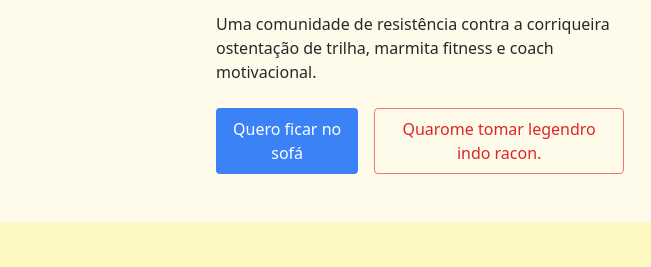
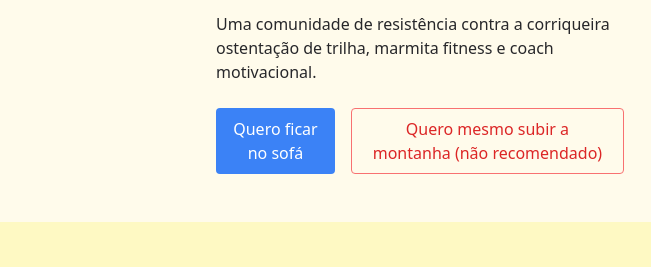
Before and after one commit to eaport/sedentarios, a plain HTML site: page index.html in a window 1280 px wide. Shown: the part 212-479 px from the top of the page, 0-651 px from the left. Drawn offline with nearby package versions, Linux system fonts and the light colour scheme.

Commit message:
Update index.html

```diff
--- a/index.html
+++ b/index.html
@@ -3,7 +3,7 @@
 <head>
   <meta charset="UTF-8" />
   <meta name="viewport" content="width=device-width, initial-scale=1.0" />
-  <title>Comunidade dos Sedentários</title>
+  <title>Sedentários</title>
   <script src="https://cdn.tailwindcss.com"></script>
 </head>
 <body class="bg-amber-50 text-zinc-800 font-sans">
@@ -18,7 +18,7 @@
       </p>
       <div class="flex gap-4">
         <button class="bg-blue-500 text-white px-4 py-2 rounded hover:bg-blue-600">Quero ficar no sofá</button>
-        <button class="border border-red-400 text-red-600 px-4 py-2 rounded hover:bg-red-50">Quarome tomar legendro indo racon.</button>
+        <button class="border border-red-400 text-red-600 px-4 py-2 rounded hover:bg-red-50">Quero mesmo subir a montanha (não recomendado)</button>
       </div>
     </div>
     <img src="https://images.unsplash.com/photo-1600891964599-f61ba0e24092?auto=format&fit=crop&w=600&q=80" alt="Homem com pizza no sofá" class="rounded-lg shadow-md">
```
